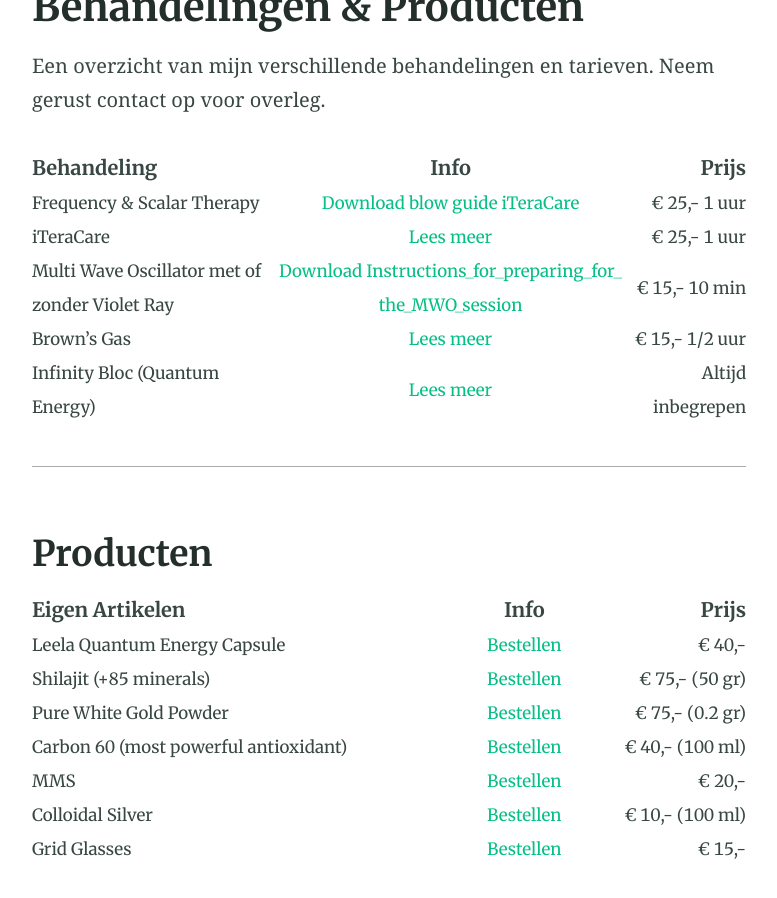
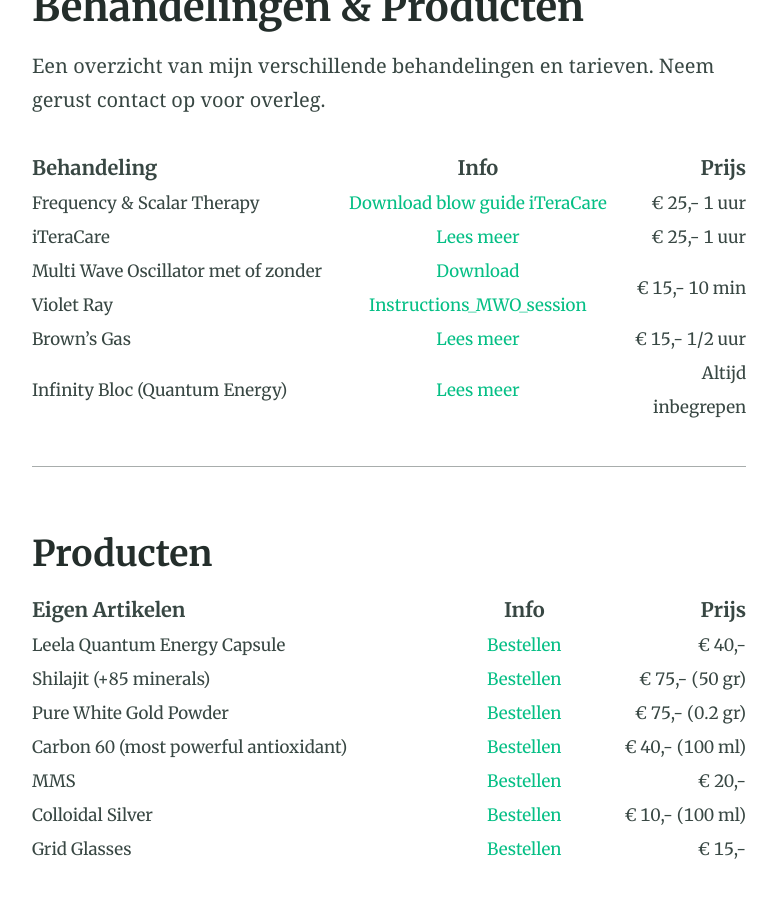
Before and after one commit to dokteranders/dokteranders.com, a Jekyll site: the page built from behandelingen.md, in a window 1280 px wide and 900 px high, scrolled down 479 px. Shown: the whole window, without its empty margins (251-1028 px from the left). Built offline with Jekyll 4.4.1, drawn with Linux system fonts in a browser that asks for light colours.

Commit message:
Update behandelingen.md

```diff
--- a/behandelingen.md
+++ b/behandelingen.md
@@ -10,7 +10,7 @@
 | :---         |     :---:      |          ---: |
 | Frequency & Scalar Therapy | [Download blow guide iTeraCare](/downloads/Blowing_Guide-IteraCare(BDO).pdf) | € 25,- 1 uur
 | iTeraCare | [Lees meer](http://#/)  | € 25,- 1 uur
-| Multi Wave Oscillator met of zonder Violet Ray |  [Download Instructions_for_preparing_for_ the_MWO_session](/downloads/Instructions_for_preparing_for_ the_MWO_session.pdf) | € 15,- 10 min
+| Multi Wave Oscillator met of zonder Violet Ray |  [Download Instructions_MWO_session](/downloads/Instructions_for_preparing_for_ the_MWO_session.pdf) | € 15,- 10 min
 | Brown's Gas | [Lees meer](http://#/) | € 15,- 1/2  uur
 | Infinity Bloc (Quantum Energy) | [Lees meer](http://#/) | Altijd inbegrepen
 
```
